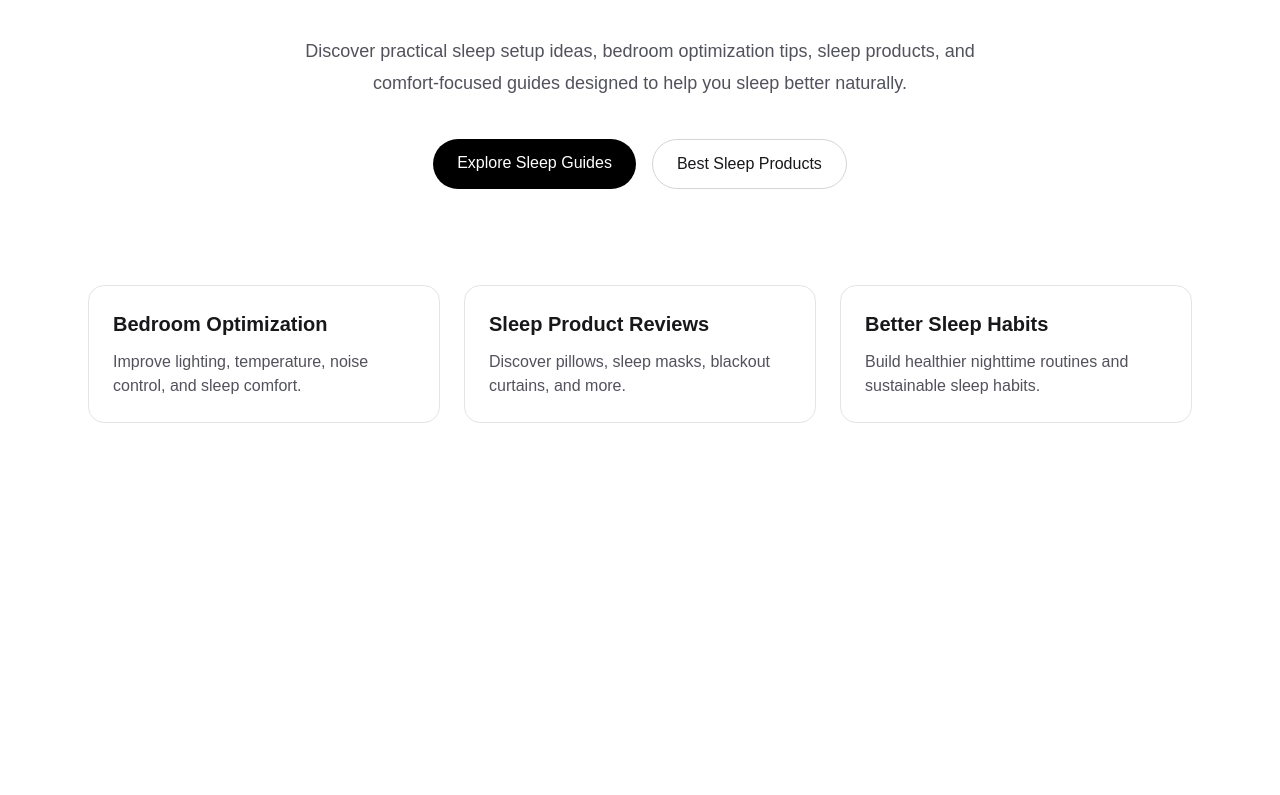
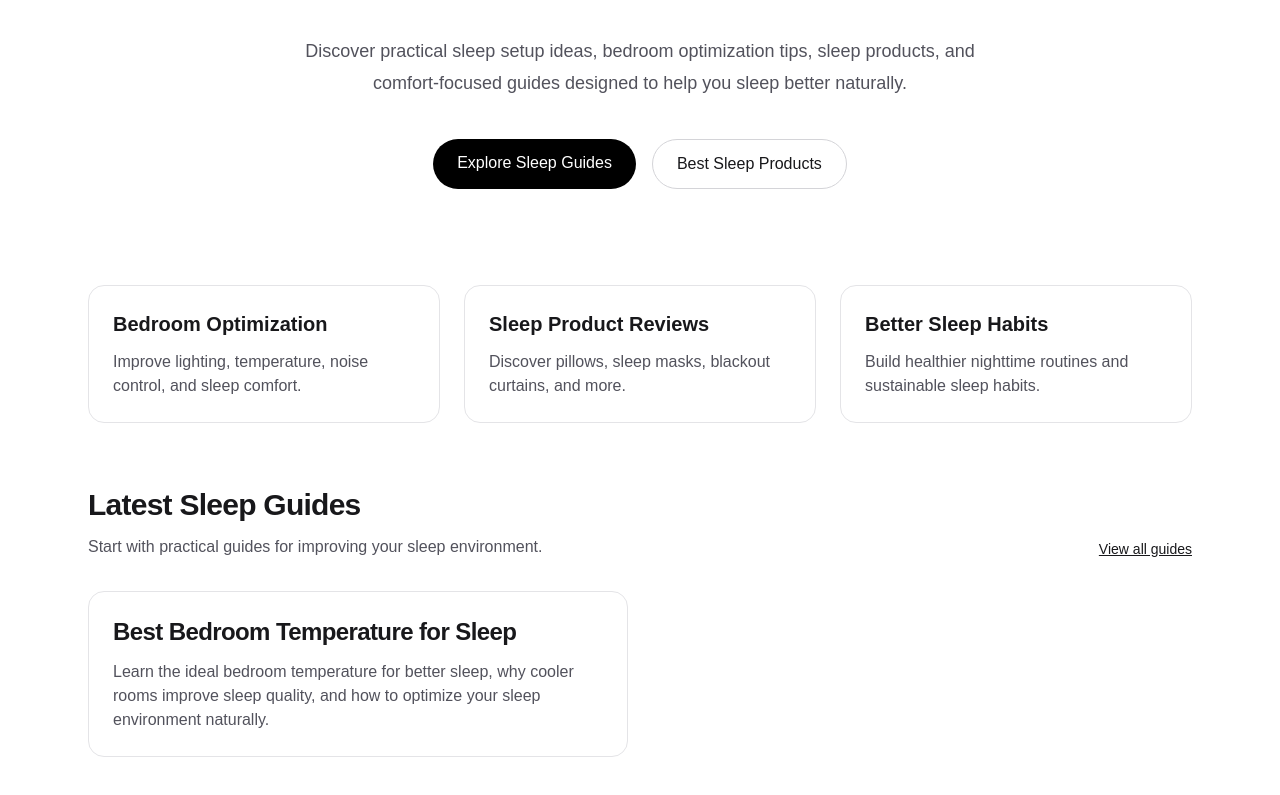
Before and after one commit to Lee-ciang/sleep-project, a Next.js app: page / in a window 1280 px wide. Shown: the part 243-1038 px from the top of the page. Before the commit the page ends 800 px from the top, so only its background shows below. Built offline with nearby package versions, Linux system fonts and the light colour scheme.

Commit message:
Connect homepage to guide content system

```diff
--- a/app/page.tsx
+++ b/app/page.tsx
@@ -1,4 +1,9 @@
+import Link from "next/link";
+import { getAllGuides } from "@/lib/guides";
+
 export default function Home() {
+  const guides = getAllGuides();
+
   return (
     <main className="min-h-screen bg-white text-zinc-900">
       <section className="mx-auto flex max-w-5xl flex-col items-center px-6 py-24 text-center">
@@ -13,53 +18,79 @@ export default function Home() {
         </p>
 
         <div className="mt-10 flex flex-wrap justify-center gap-4">
-          <a
+          <Link
             href="/guides"
             className="rounded-full bg-black px-6 py-3 text-white transition hover:bg-zinc-800"
           >
             Explore Sleep Guides
-          </a>
+          </Link>
 
-          <a
+          <Link
             href="/best"
             className="rounded-full border border-zinc-300 px-6 py-3 transition hover:bg-zinc-100"
           >
             Best Sleep Products
-          </a>
+          </Link>
         </div>
       </section>
 
-      <section className="mx-auto grid max-w-6xl gap-6 px-6 pb-24 md:grid-cols-3">
+      <section className="mx-auto grid max-w-6xl gap-6 px-6 pb-16 md:grid-cols-3">
         <div className="rounded-2xl border border-zinc-200 p-6">
-          <h2 className="text-xl font-semibold">
-            Bedroom Optimization
-          </h2>
-
+          <h2 className="text-xl font-semibold">Bedroom Optimization</h2>
           <p className="mt-3 text-zinc-600">
             Improve lighting, temperature, noise control, and sleep comfort.
           </p>
         </div>
 
         <div className="rounded-2xl border border-zinc-200 p-6">
-          <h2 className="text-xl font-semibold">
-            Sleep Product Reviews
-          </h2>
-
+          <h2 className="text-xl font-semibold">Sleep Product Reviews</h2>
           <p className="mt-3 text-zinc-600">
             Discover pillows, sleep masks, blackout curtains, and more.
           </p>
         </div>
 
         <div className="rounded-2xl border border-zinc-200 p-6">
-          <h2 className="text-xl font-semibold">
-            Better Sleep Habits
-          </h2>
-
+          <h2 className="text-xl font-semibold">Better Sleep Habits</h2>
           <p className="mt-3 text-zinc-600">
             Build healthier nighttime routines and sustainable sleep habits.
           </p>
         </div>
       </section>
+
+      <section className="mx-auto max-w-6xl px-6 pb-24">
+        <div className="flex items-end justify-between gap-6">
+          <div>
+            <h2 className="text-3xl font-bold tracking-tight">
+              Latest Sleep Guides
+            </h2>
+            <p className="mt-3 text-zinc-600">
+              Start with practical guides for improving your sleep environment.
+            </p>
+          </div>
+
+          <Link href="/guides" className="text-sm font-medium underline">
+            View all guides
+          </Link>
+        </div>
+
+        <div className="mt-8 grid gap-6 md:grid-cols-2">
+          {guides.map((guide) => (
+            <Link
+              key={guide.slug}
+              href={`/guides/${guide.slug}`}
+              className="rounded-2xl border border-zinc-200 p-6 transition hover:border-zinc-400"
+            >
+              <h3 className="text-2xl font-semibold tracking-tight">
+                {guide.title}
+              </h3>
+
+              <p className="mt-3 text-zinc-600">
+                {guide.description}
+              </p>
+            </Link>
+          ))}
+        </div>
+      </section>
     </main>
   );
 }
```
